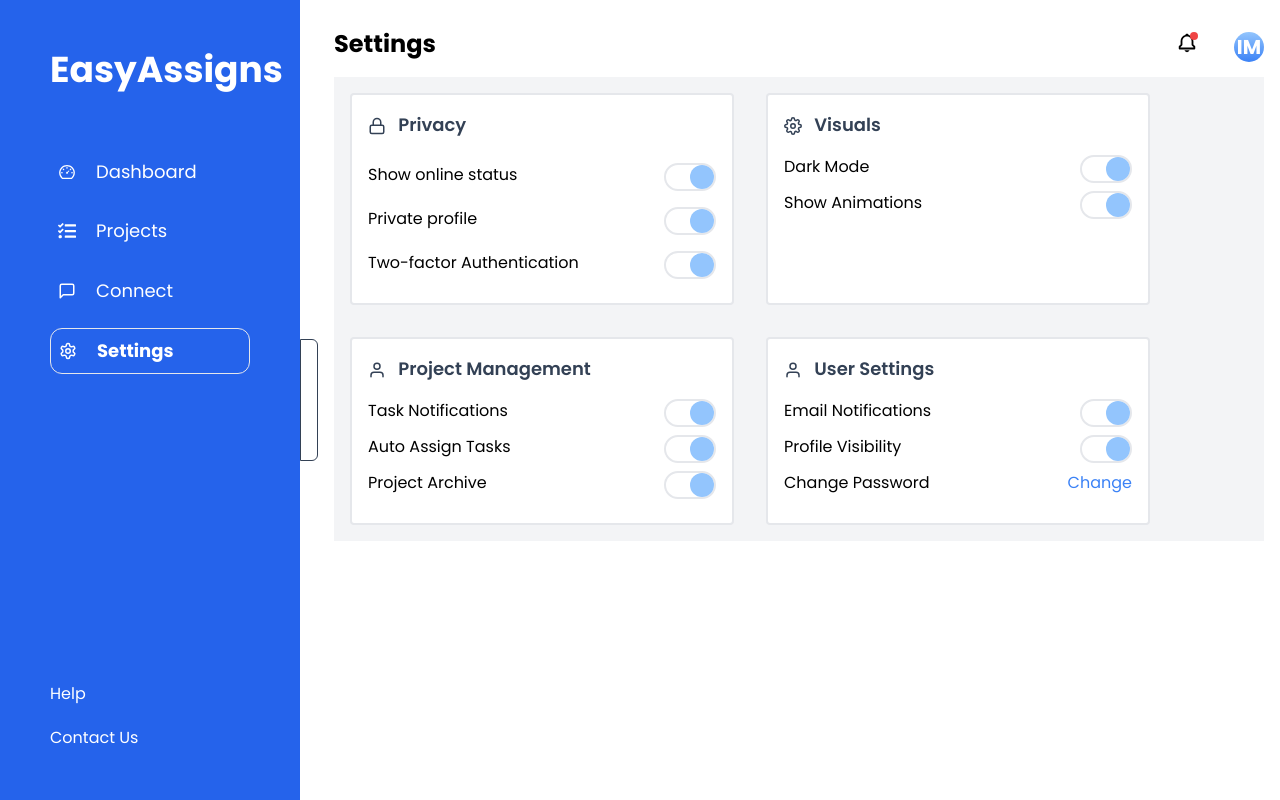
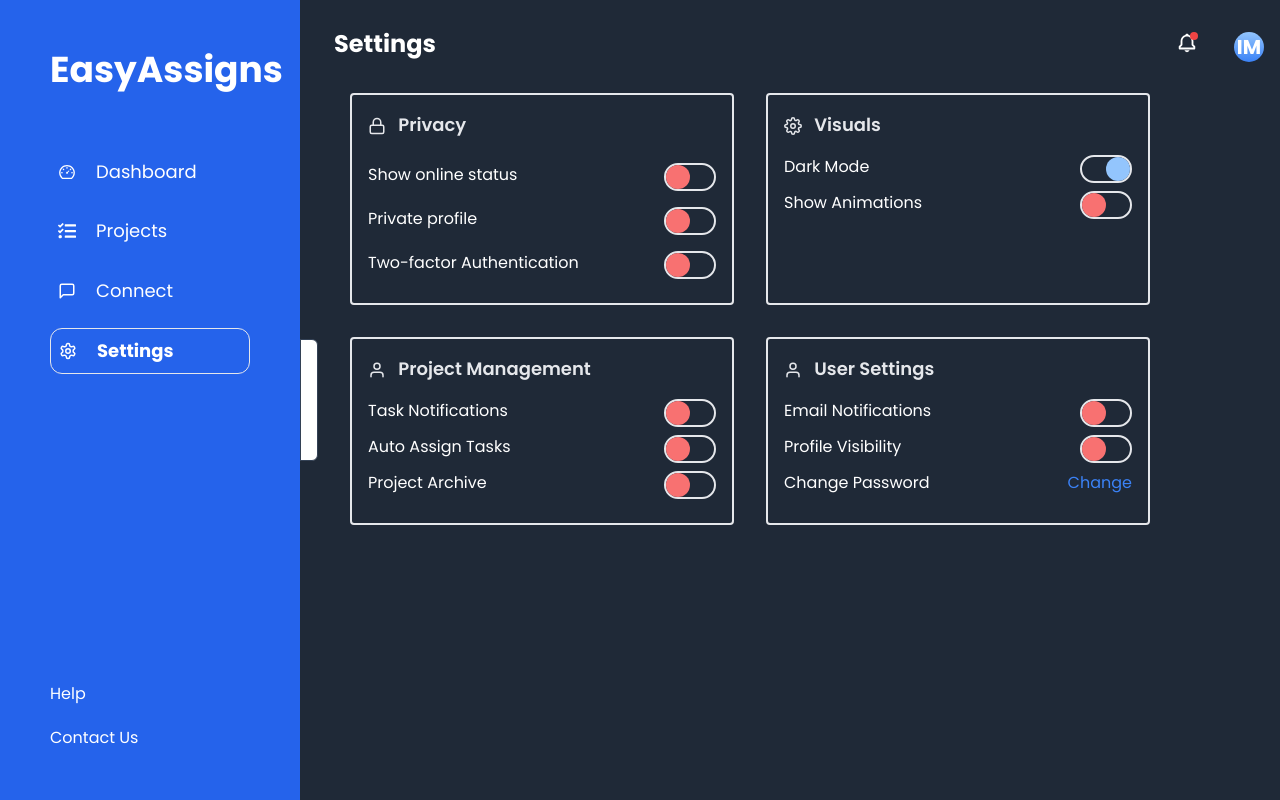
Before and after one commit to myselfims/assigner_frontend, a React (Vite) app: page /settings in a window 1280 px wide. Built offline with nearby package versions, Linux system fonts and the light colour scheme; no server answers; sample sign-in values are in the browser's storage; some icons are missing.

Commit message:
dark mode changes

```diff
--- a/src/App.jsx
+++ b/src/App.jsx
@@ -35,11 +35,11 @@ function App() {
   return (
     <div
       className={`flex max-sm:p-[10px] w-screen ${
-        !darkMode ? "bg-black text-white" : "bg-white text-black"
-      }`}
+        darkMode ? "dark" : ""
+      } dark:bg-gray-900`}
     >
 
-      <div className="max-sm:my-10 max-sm:p-0 w-full h-screen">
+      <div className="max-sm:my-10 dark:bg-gray-800 dark:text-white max-sm:p-0 w-full h-screen">
         <Routes>
           <Route path="/" element={<LandingPage />} />
           <Route path="/login" element={<Auth page="login" />} />
--- a/src/components/ToggleBtn.jsx
+++ b/src/components/ToggleBtn.jsx
@@ -1,21 +1,31 @@
-import React, { useState } from "react";
+import React, { useState, useEffect } from "react";
 
-const ToggleBtn = ({value,handler}) => {
-    const [toggle, setToggle] = useState(value)
+const ToggleBtn = ({ value, handler }) => {
+  const [toggle, setToggle] = useState(value);
 
-    const toggler = (e)=>{
-        setToggle(e.target.checked)
-        handler(toggle)
-    }
+  useEffect(() => {
+    // Ensure the local state reflects the latest prop value
+    setToggle(value);
+  }, [value]);
 
+  const toggler = (e) => {
+    const newToggleState = e.target.checked;
+    setToggle(newToggleState);
+    handler(newToggleState); // Pass the new state directly to the handler
+    console.log("handler called");
+  };
 
   return (
     <div className="flex items-center justify-center">
       <label
-        htmlFor="check"
-        className='border-2 cursor-pointer flex  relative h-7 w-10 rounded-full px-6'
+        className="border-2 cursor-pointer flex relative h-7 w-10 rounded-full px-6"
       >
-        <input onChange={toggler} id="check" type="checkbox" className="peer sr-only" checked={toggle}/>
+        <input
+          onChange={toggler}
+          type="checkbox"
+          className="peer sr-only"
+          checked={toggle}
+        />
         <span className="rounded-full left-0 w-3 h-6 absolute top-0 peer-checked:bg-blue-300 peer-checked:left-6 transition-all bg-red-400 px-3"></span>
       </label>
     </div>
--- a/src/pages/Settings.jsx
+++ b/src/pages/Settings.jsx
@@ -1,45 +1,46 @@
-import React, { useEffect } from 'react'
-import { useDispatch, useSelector } from 'react-redux'
-import { setCurrentPage, setDarkMode } from '../store/features/appGlobalSlice'
-import ToggleBtn from '../components/ToggleBtn'
-import { FiMoon, FiSun, FiUser, FiSettings, FiLock } from 'react-icons/fi'
+import React, { useEffect } from "react";
+import { useDispatch, useSelector } from "react-redux";
+import { setCurrentPage, setDarkMode } from "../store/features/appGlobalSlice";
+import ToggleBtn from "../components/ToggleBtn";
+import { FiLock, FiSettings, FiUser } from "react-icons/fi";
 
 const Settings = () => {
-  const dispatch = useDispatch()
-  const { darkMode } = useSelector(state => state.globalState)
+  const dispatch = useDispatch();
+  const { darkMode } = useSelector((state) => state.globalState);
 
   useEffect(() => {
-    dispatch(setCurrentPage('Settings'))
-  }, [dispatch])
+    dispatch(setCurrentPage("Settings"));
+  }, [dispatch]);
 
-  const handleDarkMode = (mode) => {
-    dispatch(setDarkMode(mode))
-  }
+  const handleDarkMode = (newState) => {
+    console.log("darkmode called...");
+    dispatch(setDarkMode(newState)); // Pass the new state directly from ToggleBtn
+  };
 
   return (
-    <div className='w-full flex bg-gray-100 flex-wrap'>
+    <div className="w-full flex dark:bg-transparent bg-gray-100 flex-wrap">
       {/* Privacy Settings */}
-      <div className="flex flex-col border-2 w-96 rounded p-4 m-4 bg-white">
-        <h5 className='text-slate-700 text-lg font-semibold mb-4'>
+      <div className="flex flex-col border-2 w-96 rounded p-4 m-4 bg-white dark:bg-transparent dark:text-white">
+        <h5 className="text-slate-700 dark:text-gray-200 text-lg font-semibold mb-4">
           <FiLock className="inline-block mr-2" /> Privacy
         </h5>
         <div className="flex justify-between my-2">
           <p>Show online status</p>
-          <ToggleBtn value={darkMode} handler={handleDarkMode} />
+          <ToggleBtn value={false} handler={() => {}} />
         </div>
         <div className="flex justify-between my-2">
           <p>Private profile</p>
-          <ToggleBtn value={darkMode} handler={handleDarkMode} />
+          <ToggleBtn value={false} handler={() => {}} />
         </div>
         <div className="flex justify-between my-2">
           <p>Two-factor Authentication</p>
-          <ToggleBtn value={darkMode} handler={handleDarkMode} />
+          <ToggleBtn value={false} handler={() => {}} />
         </div>
       </div>
 
       {/* Visual Settings */}
-      <div className='border-2 w-96 rounded p-4 m-4 bg-white'>
-        <h5 className='text-slate-700 text-lg font-semibold mb-4'>
+      <div className="border-2 w-96 rounded p-4 m-4 bg-white dark:bg-transparent">
+        <h5 className="text-slate-700 dark:text-gray-200 text-lg font-semibold mb-4">
           <FiSettings className="inline-block mr-2" /> Visuals
         </h5>
         <div className="flex justify-between my-2">
@@ -48,41 +49,41 @@ const Settings = () => {
         </div>
         <div className="flex justify-between my-2">
           <p>Show Animations</p>
-          <ToggleBtn value={darkMode} handler={handleDarkMode} />
+          <ToggleBtn value={false} handler={() => {}} />
         </div>
       </div>
 
       {/* Project Management Settings */}
-      <div className='border-2 w-96 rounded p-4 m-4 bg-white'>
-        <h5 className='text-slate-700 text-lg font-semibold mb-4'>
+      <div className="border-2 w-96 rounded p-4 m-4 bg-white dark:bg-transparent">
+        <h5 className="text-slate-700 dark:text-gray-200 text-lg font-semibold mb-4">
           <FiUser className="inline-block mr-2" /> Project Management
         </h5>
         <div className="flex justify-between my-2">
           <p>Task Notifications</p>
-          <ToggleBtn value={darkMode} handler={handleDarkMode} />
+          <ToggleBtn value={false} handler={() => {}} />
         </div>
         <div className="flex justify-between my-2">
           <p>Auto Assign Tasks</p>
-          <ToggleBtn value={darkMode} handler={handleDarkMode} />
+          <ToggleBtn value={false} handler={() => {}} />
         </div>
         <div className="flex justify-between my-2">
           <p>Project Archive</p>
-          <ToggleBtn value={darkMode} handler={handleDarkMode} />
+          <ToggleBtn value={false} handler={() => {}} />
         </div>
       </div>
 
       {/* User Settings */}
-      <div className='border-2 w-96 rounded p-4 m-4 bg-white'>
-        <h5 className='text-slate-700 text-lg font-semibold mb-4'>
+      <div className="border-2 w-96 rounded p-4 m-4 bg-white dark:bg-transparent">
+        <h5 className="text-slate-700 dark:text-gray-200 text-lg font-semibold mb-4">
           <FiUser className="inline-block mr-2" /> User Settings
         </h5>
         <div className="flex justify-between my-2">
           <p>Email Notifications</p>
-          <ToggleBtn value={darkMode} handler={handleDarkMode} />
+          <ToggleBtn value={false} handler={() => {}} />
         </div>
         <div className="flex justify-between my-2">
           <p>Profile Visibility</p>
-          <ToggleBtn value={darkMode} handler={handleDarkMode} />
+          <ToggleBtn value={false} handler={() => {}} />
         </div>
         <div className="flex justify-between my-2">
           <p>Change Password</p>
@@ -90,7 +91,7 @@ const Settings = () => {
         </div>
       </div>
     </div>
-  )
-}
+  );
+};
 
-export default Settings
+export default Settings;
--- a/src/pages/connect/ChatBody.jsx
+++ b/src/pages/connect/ChatBody.jsx
@@ -98,7 +98,7 @@ const ChatBody = ({ onSend, messages, setMessages}) => {
   return (
     <div className="flex flex-col flex-grow h-full">
       <div
-        className="flex-grow p-4 overflow-y-auto bg-gray-50 relative"
+        className="flex-grow p-4 overflow-y-auto bg-gray-50 dark:bg-transparent relative"
         ref={chatContainerRef}
         onScroll={handleScroll}
       >
@@ -125,7 +125,7 @@ const ChatBody = ({ onSend, messages, setMessages}) => {
         )}
       </div>
 
-      <div className="flex relative items-center p-4 bg-gray-100 border-t">
+      <div className="flex relative items-center p-4 dark:bg-gray-900 bg-gray-100 border-t">
         <TypingIndicator typingUsers={typingUsers} />
         <button className="p-2 text-gray-500 hover:text-blue-500">
           <FiPlus size={20} />
--- a/src/pages/connect/Connect.jsx
+++ b/src/pages/connect/Connect.jsx
@@ -20,15 +20,15 @@ const Connect = () => {
   },[])
 
   return (
-    <div className="flex bg-gray-100 h-[90%]">
+    <div className="flex bg-gray-100 dark:bg-transparent h-[90%]">
       {/* Users List Section */}
-      <div className="w-1/3 border-r border-gray-300 bg-white">
-        <div className="p-4 border-b bg-gray-50">
+      <div className="w-1/3 border-r border-gray-300 dark:">
+        <div className="p-4 border-b bg-gray-50 dark:bg-gray-900">
           <div className="relative">
             <input
               type="text"
               placeholder="Search..."
-              className="w-full p-2 pl-10 border rounded-md focus:outline-none focus:ring-2 focus:ring-blue-400"
+              className="w-full p-2 pl-10 border rounded-md focus:outline-none focus:ring-2 focus:ring-blue-400 dark:bg-slate-900 dark:text-white"
             />
             <FiSearch className="absolute top-3 left-3 text-gray-400" />
           </div>
--- a/src/pages/connect/UsersList.jsx
+++ b/src/pages/connect/UsersList.jsx
@@ -12,7 +12,7 @@ const UsersList = ({ users, setSelectedUser }) => {
       {users.map((user) => (
         <div
           key={user.id}
-          className="flex items-center p-4 cursor-pointer hover:bg-gray-100 border-b"
+          className="flex items-center p-4  cursor-pointer dark:hover:bg-gray-700 hover:bg-gray-100 border-b"
           onClick={() => setSelectedUser(user)}
         >
           {/* Profile Picture or Placeholder */}
@@ -31,7 +31,7 @@ const UsersList = ({ users, setSelectedUser }) => {
 
           {/* User Details */}
           <div className="ml-4">
-            <h2 className="text-lg font-medium text-gray-800">{user.name}</h2>
+            <h2 className="text-lg font-medium text-gray-800 dark:text-white">{user.name}</h2>
             <p className="text-sm text-gray-500 truncate">{user.recentMessage || "No recent messages"}</p>
           </div>
         </div>
--- a/tailwind.config.js
+++ b/tailwind.config.js
@@ -1,5 +1,6 @@
 /** @type {import('tailwindcss').Config} */
 export default {
+  darkMode : 'class',
   content: [
     "./index.html",
     "./src/**/*.{js,ts,jsx,tsx}",
```
Also changed, not shown: src/pages/connect/ChatHeader.jsx (+4 -4 lines).
